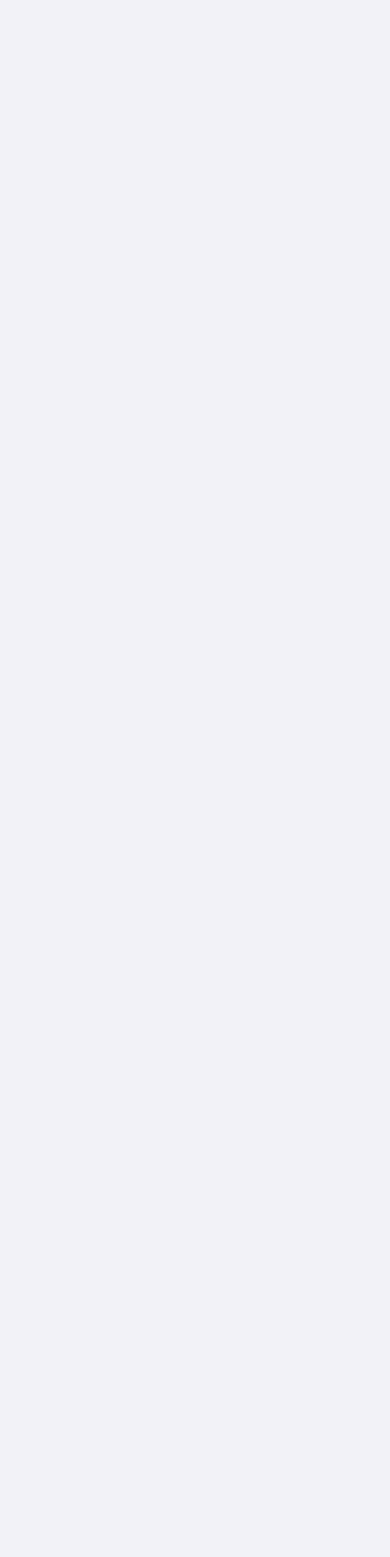
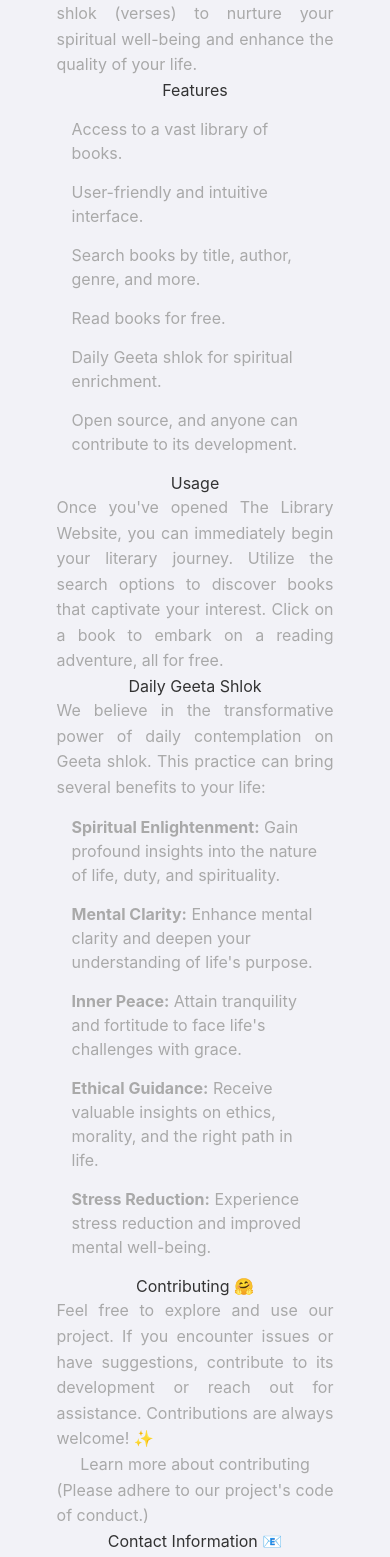
Before and after one commit to ajaynegi45/LibraryMan, a React (Vite) app: page /about in a window 390 px wide. Shown: the part 405-1962 px from the top of the page. Before the commit the page ends 844 px from the top, so only its background shows below. Built offline with nearby package versions, Linux system fonts and the light colour scheme; no server answers.

Commit message:
Created about page and optimized responsiveness

```diff
--- /dev/null
+++ b/src/assets/styles/About.css
@@ -0,0 +1,62 @@
+.about-container {
+  max-width: 75%;
+  margin: 0 auto;
+  padding: 2%;
+}
+
+h1, h2 {
+  color: #333;
+}
+
+p {
+  line-height: 1.6;
+}
+
+section {
+  display: flex;
+  flex-direction: column;
+  align-items: center;
+  justify-content: center;
+}
+
+section p {
+  align-items: center;
+  justify-content: center;
+  text-align: justify;
+}
+
+ul {
+  text-align: left;
+}
+
+ul li {
+  margin: 15px;
+}
+
+.overview-section {
+  height: 20%;
+}
+
+.features-section {
+  height: 20%;
+}
+
+.usage-section {
+  height: 20%;
+}
+
+.geeta-section {
+  height: 20%;
+}
+
+.contributing-section {
+  height: 20%;
+}
+
+.contact-section {
+  height: 20%;
+}
+
+.thank-you-section {
+  height: 20%;
+}
--- a/src/pages/About.jsx
+++ b/src/pages/About.jsx
@@ -1,15 +1,120 @@
-import React from 'react';
-import Navbar from '../components/Navbar.jsx';
-import Footer from '../components/Footer';
+import Navbar from "../components/Navbar.jsx";
+import Footer from "../components/Footer";
+import "../assets/styles/About.css";
 
 const About = () => {
   return (
     <>
-    <Navbar/>
+      <Navbar />
+      <div className="about-container">
+        <div style={{ marginTop: "120px" }}></div>
+        <h1>About The Library</h1>
 
-    <Footer/>
+        <section className="overview-section">
+          <h2>Overview</h2>
+          <p>
+            Welcome to The Library, your gateway to a world of knowledge and
+            spiritual enrichment. This open-source project is dedicated to
+            providing a platform for reading an extensive collection of books
+            sourced from the Open Library API. In addition to this literary
+            treasure trove, we bring you daily Geeta shlok (verses) to nurture
+            your spiritual well-being and enhance the quality of your life.
+          </p>
+        </section>
+
+        <section className="features-section">
+          <h2>Features</h2>
+          <ul>
+            <li>Access to a vast library of books.</li>
+            <li>User-friendly and intuitive interface.</li>
+            <li>Search books by title, author, genre, and more.</li>
+            <li>Read books for free.</li>
+            <li>Daily Geeta shlok for spiritual enrichment.</li>
+            <li>Open source, and anyone can contribute to its development.</li>
+          </ul>
+        </section>
+
+        <section className="usage-section">
+          <h2>Usage</h2>
+          <p>
+            Once you&apos;ve opened The Library Website, you can immediately
+            begin your literary journey. Utilize the search options to discover
+            books that captivate your interest. Click on a book to embark on a
+            reading adventure, all for free.
+          </p>
+        </section>
+
+        <section className="geeta-section">
+          <h2>Daily Geeta Shlok</h2>
+          <p>
+            We believe in the transformative power of daily contemplation on
+            Geeta shlok. This practice can bring several benefits to your life:
+          </p>
+          <ul>
+            <li>
+              <strong>Spiritual Enlightenment:</strong> Gain profound insights
+              into the nature of life, duty, and spirituality.
+            </li>
+            <li>
+              <strong>Mental Clarity:</strong> Enhance mental clarity and deepen
+              your understanding of life&apos;s purpose.
+            </li>
+            <li>
+              <strong>Inner Peace:</strong> Attain tranquility and fortitude to
+              face life&apos;s challenges with grace.
+            </li>
+            <li>
+              <strong>Ethical Guidance:</strong> Receive valuable insights on
+              ethics, morality, and the right path in life.
+            </li>
+            <li>
+              <strong>Stress Reduction:</strong> Experience stress reduction and
+              improved mental well-being.
+            </li>
+          </ul>
+        </section>
+
+        <section className="contributing-section">
+          <h2>Contributing 🤗</h2>
+          <p>
+            Feel free to explore and use our project. If you encounter issues or
+            have suggestions, contribute to its development or reach out for
+            assistance. Contributions are always welcome! ✨
+          </p>
+          <p>
+            <a href="link-to-contributing.md">Learn more about contributing</a>
+          </p>
+          <p>
+            (Please adhere to our project&apos;s{" "}
+            <a href="link-to-code_of_conduct.md">code of conduct</a>.)
+          </p>
+        </section>
+
+        <section className="contact-section">
+          <h2>Contact Information 📧</h2>
+          <p>
+            If you have questions or want to connect, reach out anytime.
+            I&apos;m more than happy to chat and learn from your experiences.
+          </p>
+          <p>
+            <strong>Email:</strong>{" "}
+            <a href="mailto:your.email@example.com">Contact Me</a>
+          </p>
+        </section>
+
+        <section className="thank-you-section">
+          <h2>Thank You ❤️</h2>
+          <p>
+            Thank you for exploring The Library project. We hope it enriches
+            your reading experience and provides daily spiritual nourishment
+            through the Geeta shlok. Your support and contributions are deeply
+            appreciated. ✨
+          </p>
+        </section>
+      </div>
+      <Footer />
     </>
-  )
-}
+  );
+};
 
-export default About
+export default About;
```
